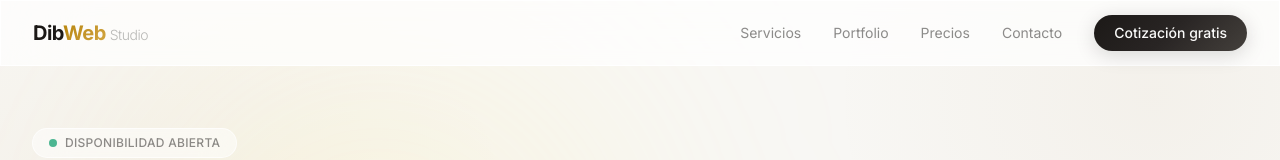
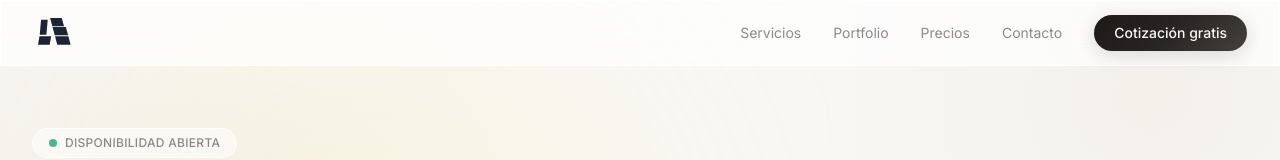
Before and after one commit to dibwebstudio/dibweb, a Next.js app: page / in a window 1280 px wide. Shown: the top 160 px of the page. Built offline with nearby package versions, Linux system fonts and the light colour scheme.

Commit message:
Add logo SVG, remove text from header/footer

```diff
--- a/src/components/Footer.tsx
+++ b/src/components/Footer.tsx
@@ -5,10 +5,8 @@ export default function Footer() {
       <div className="relative max-w-7xl mx-auto">
         <div className="grid sm:grid-cols-2 lg:grid-cols-4 gap-8 mb-12">
           <div className="lg:col-span-2">
-            <a href="#" className="text-xl font-bold tracking-tight">
-              <span className="text-[#1c1917]">Dib</span>
-              <span className="gradient-text">Web</span>
-              <span className="text-[#1c1917]/30 text-sm font-light ml-1">Studio</span>
+            <a href="#" className="flex items-center">
+              <img src="/logo.svg" alt="DibWeb Studio" className="h-10 w-auto" />
             </a>
             <p className="mt-4 text-[#1c1917]/40 text-sm max-w-xs leading-relaxed">
               Creamos páginas web modernas y efectivas que ayudan a tu negocio a crecer en el mundo digital.
--- a/src/components/Header.tsx
+++ b/src/components/Header.tsx
@@ -9,10 +9,8 @@ export default function Header() {
     <header className="fixed top-0 left-0 right-0 z-50 glass-strong">
       <div className="max-w-7xl mx-auto px-4 sm:px-6 lg:px-8">
         <div className="flex items-center justify-between h-16">
-          <a href="#" className="text-xl font-bold tracking-tight">
-            <span className="text-[#1c1917]">Dib</span>
-            <span className="gradient-text">Web</span>
-            <span className="text-[#1c1917]/30 text-sm font-light ml-1">Studio</span>
+          <a href="#" className="flex items-center">
+            <img src="/logo.svg" alt="DibWeb Studio" className="h-10 w-auto" />
           </a>
 
           <nav className="hidden md:flex items-center gap-8">
```
Also changed, not shown: public/logo.svg (added).
